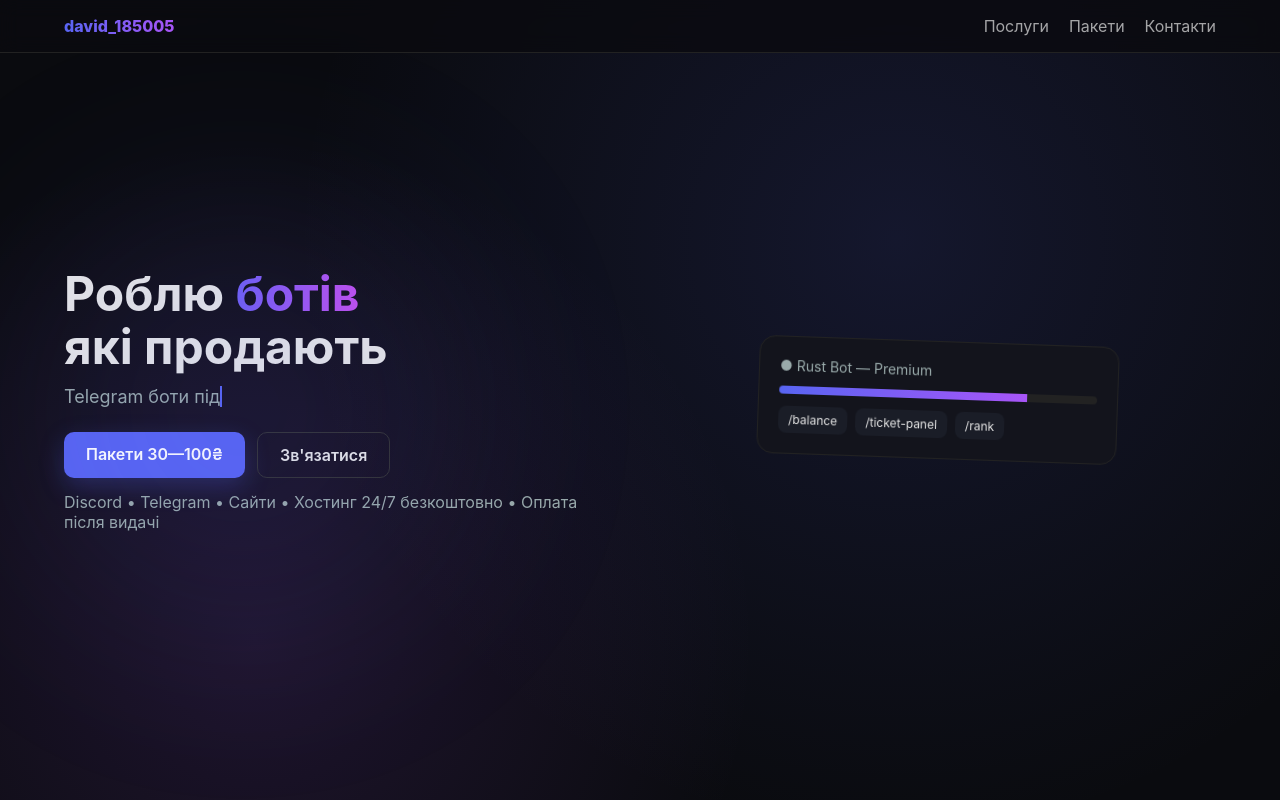
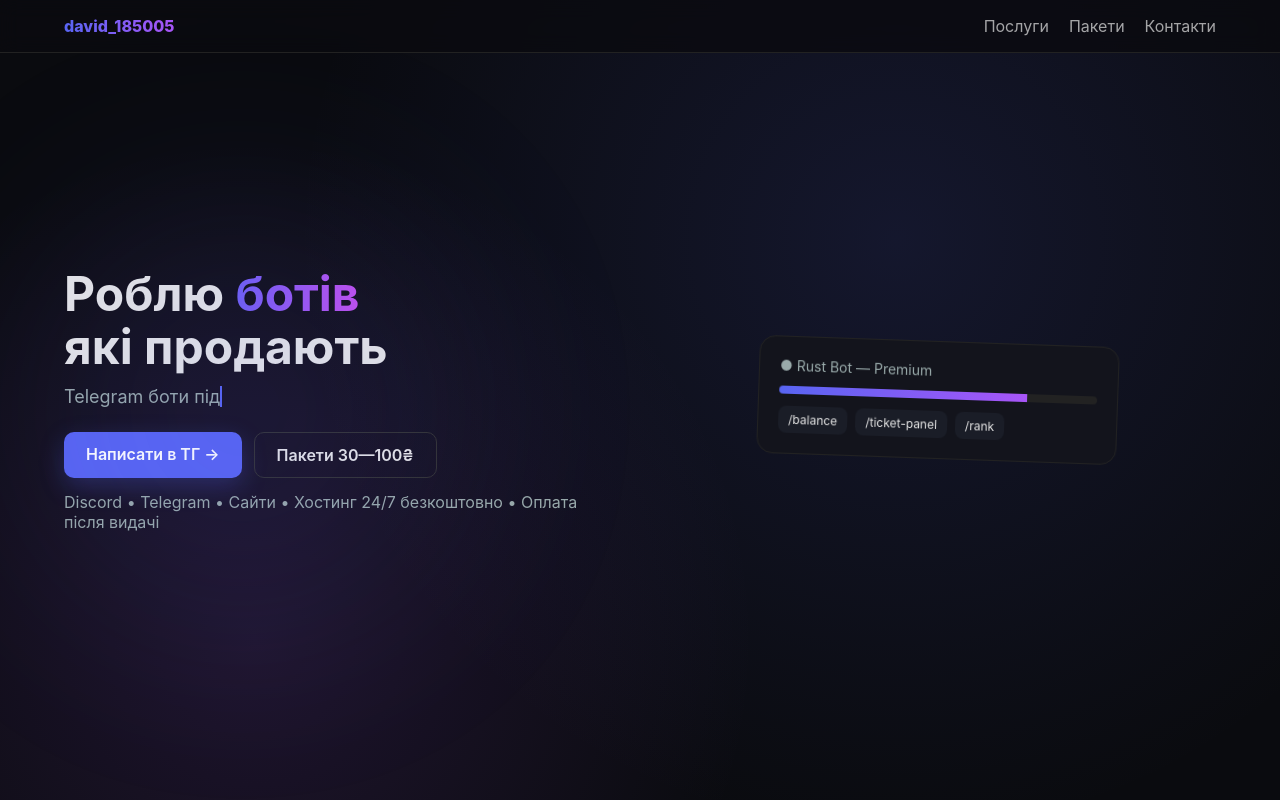
Before and after one commit to godboss-claude/bot-rust, a website: page index.html in a window 1280 px wide. Shown: the top 800 px of the page. Drawn offline with Linux system fonts and the light colour scheme.

Commit message:
feat: tg button Harusan11

```diff
--- a/index.html
+++ b/index.html
@@ -46,8 +46,8 @@ footer{padding:30px 5%;border-top:1px solid #222;color:#9aa;text-align:center}
   <h1 class="reveal show">Роблю <span class="grad">ботів</span><br>які продають</h1>
   <div class="type" id="type"></div>
   <div style="display:flex;gap:12px;flex-wrap:wrap">
-    <a class="btn btn-p" href="#pricing">Пакети 30—100₴</a>
-    <a class="btn btn-g" href="#contact">Зв'язатися</a>
+    <a class="btn btn-p" href="https://t.me/Harusan11" target="_blank">Написати в ТГ →</a>
+    <a class="btn btn-g" href="#pricing">Пакети 30—100₴</a>
   </div>
   <p style="margin-top:14px;color:#9aa">Discord • Telegram • Сайти • Хостинг 24/7 безкоштовно • Оплата після видачі</p>
  </div>
```
